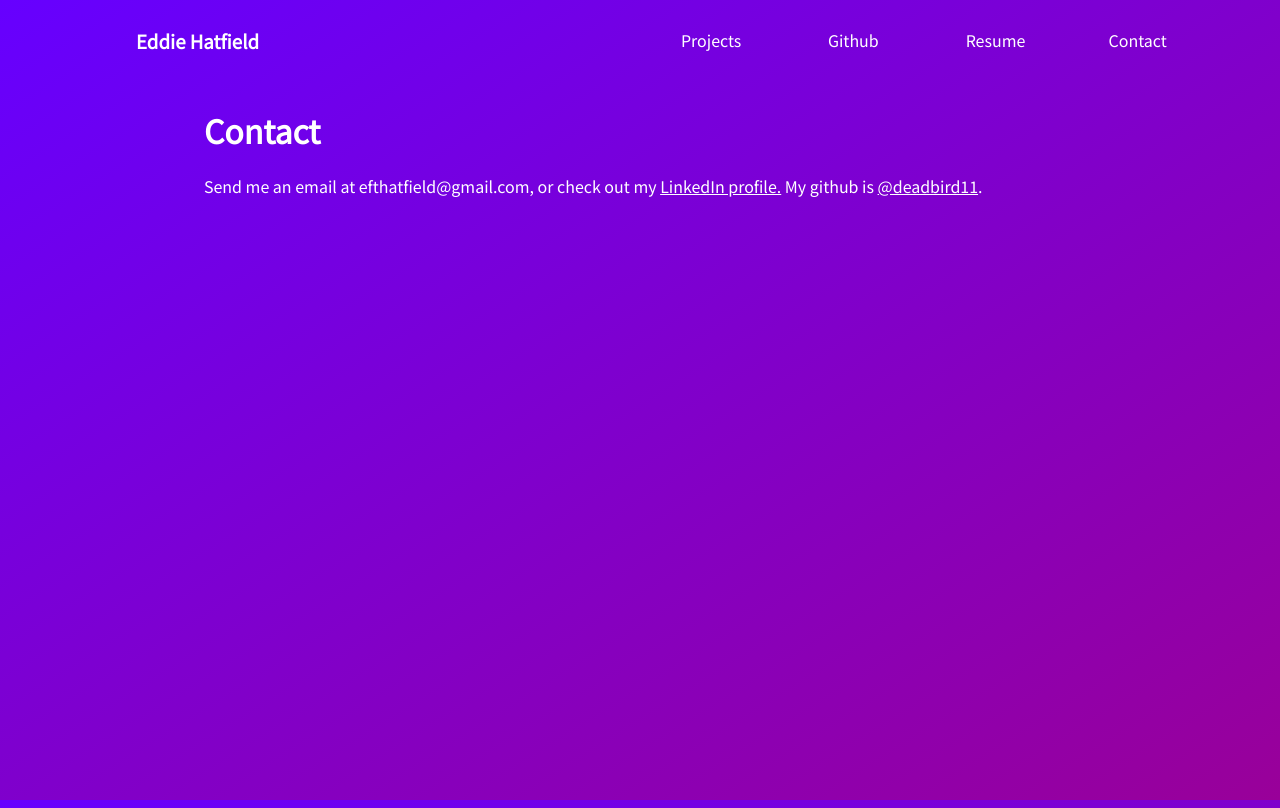
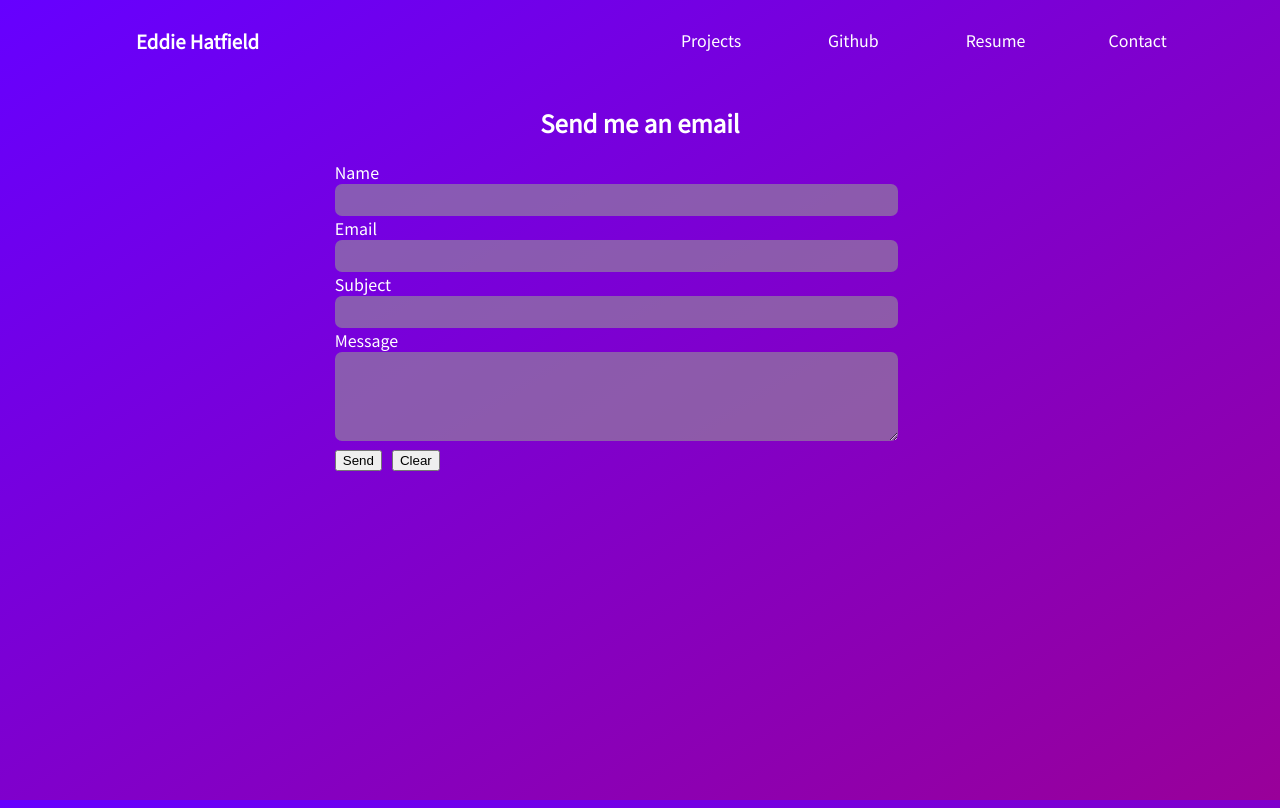
Before and after one commit to e-hat/e-hat.github.io, a Gatsby site: page /contact in a window 1280 px wide. Built offline with nearby package versions, Linux system fonts and the light colour scheme; Gatsby itself is replaced by a stand-in of ours.

Commit message:
did some styling on forms

```diff
--- /dev/null
+++ b/src/pages/contact.css
@@ -0,0 +1,39 @@
+form {
+}
+
+.form-content {
+    width: 70%;
+    min-width: 406px;
+    margin: auto;
+}
+
+.form-input {
+    width: 90%;
+    margin-bottom: 10px;
+    background-color: rgba(150, 150, 150, 0.6);
+    border: none;
+    color: white;
+    font-size: 1.0em;
+    border-radius: 7px;
+    padding: 7px;
+    margin: auto !important;
+}
+
+.form-input:focus {
+    outline: none !important;
+    border: none;
+    box-shadow: none;
+}
+
+.submit {
+    margin-right: 10px;
+}
+
+.contact-title {
+    width: 100%;
+    text-align: center;
+}
+
+.form-button {
+
+}
--- a/src/pages/contact.js
+++ b/src/pages/contact.js
@@ -1,16 +1,43 @@
 import React from "react"
 import Layout from "../components/layout"
+
+import "./contact.css"
 
 class ContactPage extends React.Component {
     render() {
         return (
             <Layout>
-                <h1>
-                    Contact
-                </h1>
-                <p>Send me an email at efthatfield@gmail.com, or check out my
-        {' '}<a style={{color: `white`}} href="https://www.linkedin.com/in/eddie-hatfield-078a27160/">LinkedIn profile.</a>
-        {' '} My github is <a style={{color:`white`}}href="https://github.com/deadbird11">@deadbird11</a>.</p>
+                <section className="form-content">
+                    <h1 className="contact-title">Send me an email</h1>
+                    <form method="post" action="#">
+                        <label className="label">
+                            Name
+                        <br />
+                        <input type="text" name="name" id="name" className="form-input"/>
+                        </label>
+                        <br />
+                        <label>
+                            Email
+                        <br />
+                        <input type="email" name="email" id="email" className="form-input"/>
+                        </label>
+                        <br />
+                        <label>
+                            Subject
+                        <br />
+                        <input type="text" name="subject" id="subject" className="form-input"/>
+                        </label>
+                        <br />
+                        <label>
+                            Message
+                        <br />
+                        <textarea name="message" id="message" rows="5" className="form-input"/>
+                        </label>
+                        <br />
+                        <button type="submit" id="submit" className="submit form-button">Send</button>
+                        <input type="reset" value="Clear" className="form-button"/>
+                    </form>
+                </section>
             </Layout>
         )
     }
--- a/src/pages/index.css
+++ b/src/pages/index.css
@@ -48,11 +48,12 @@
 
     .bio {
         width: 220px;
-        height: 150%;
+        height: auto;
         left: -4px;
         top: 110px;
         border: 2px solid white;
         border-bottom-left-radius: 10px;
+        margin-bottom: 10%;
     }
 
     .bio-text {
--- a/src/pages/index.js
+++ b/src/pages/index.js
@@ -25,8 +25,9 @@ class IndexPage extends React.Component {
                       fixed={this.props.data.file.childImageSharp.fixed}
                     />
                     <div className="bio themed">
-                      <div className="bio-text">
-                        Ut enim ad minim veniam, quis nostrud exercitation ullamco laboris nisi ut aliquip ex ea commodo consequat. Duis aute irure dolor in reprehenderit in voluptate velit esse cillum dolore eu
+                      <div className="bio-text">djlka;jflkdaj
+                        hELLO wLOOOLS
+                        Ut enim ad minim veniam, quis nostrud exercitation ullamco laboris nisi ut aliquip ex ea commodo consequat. Duis aute irure dolor in reprehenderit in voluptate velit esse cillum dolore eu BLAH BLAH BLAH BLAH ABLHA BLHALAHLJSLKJD
                       </div>
                   </div>
                   </div>
@@ -37,7 +38,6 @@ class IndexPage extends React.Component {
         )
     }
 }
-
 
 export default IndexPage
 
```
